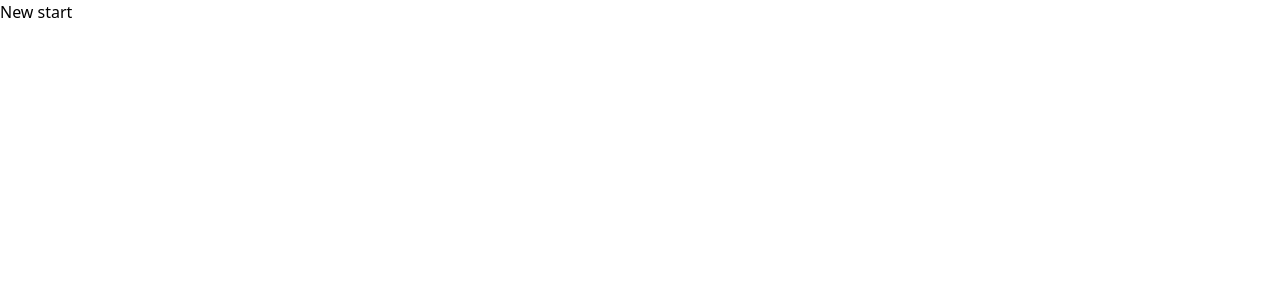
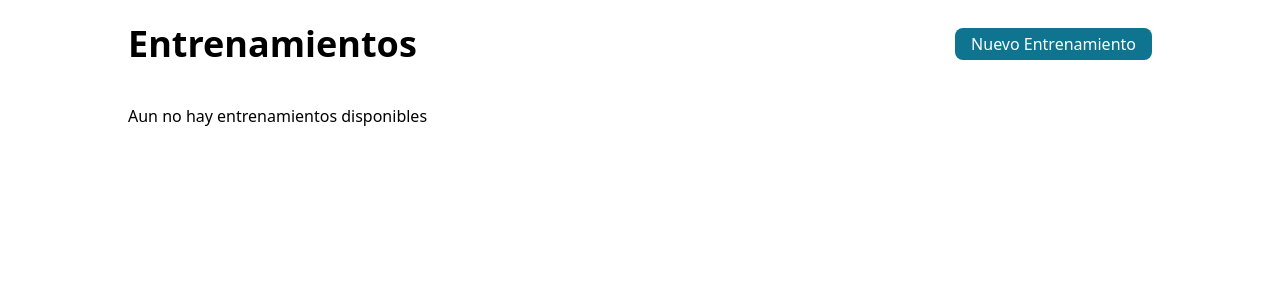
Before and after one commit to GuidoCarda/fitness-tracker, a React (Vite) app: page / in a window 1280 px wide. Shown: the top 300 px of the page. Built offline with nearby package versions, Linux system fonts and the light colour scheme.

Commit message:
new workout form, workouts list

```diff
--- a/src/App.jsx
+++ b/src/App.jsx
@@ -1,14 +1,86 @@
+import "./App.css";
 import { useState } from "react";
 
-import "./App.css";
-import exercisesList from "./exercices";
+function App() {
+  const [newWorkout, setNewWorkout] = useState(false);
+  const [workouts, setWorkouts] = useState([]);
 
-function App() {
+  console.log(workouts);
+
+  const toggleNewWorkout = () => {
+    setNewWorkout(!newWorkout);
+  };
+
   return (
     <div>
-      <h1>New start</h1>
+      <div className="max-w-5xl mx-auto pt-6">
+        <div className="flex items-center justify-between">
+          <h1 className="text-4xl font-bold ">Entrenamientos</h1>
+          <button
+            className="bg-cyan-700 text-white px-4 py-1 rounded-lg"
+            onClick={() => setNewWorkout(!newWorkout)}
+          >
+            Nuevo Entrenamiento
+          </button>
+        </div>
+
+        {newWorkout && (
+          <WorkoutInput
+            setWorkouts={setWorkouts}
+            workouts={workouts}
+            handleToggle={toggleNewWorkout}
+          />
+        )}
+
+        <ul className="flex flex-col gap-4 mt-10">
+          {workouts.length !== 0 ? (
+            workouts.map((workout, idx) => (
+              <li key={idx} className="border-2 border-neutral-500 h-24 p-4">
+                {workout.name}
+              </li>
+            ))
+          ) : (
+            <li>Aun no hay entrenamientos disponibles</li>
+          )}
+        </ul>
+      </div>
     </div>
   );
 }
 
+function WorkoutInput({ setWorkouts, workouts, handleToggle }) {
+  const [name, setName] = useState("");
+
+  const handleSubmit = (e) => {
+    e.preventDefault();
+    if (!name) return;
+    setWorkouts([...workouts, { name }]);
+    handleToggle();
+
+    setName("");
+  };
+
+  return (
+    <>
+      <form onSubmit={handleSubmit} className="border-2 px-3 py-6">
+        <h2 className="text-2xl">Nuevo Entrenamiento</h2>
+
+        <div className="flex flex-col">
+          <label htmlFor="">Nombre</label>
+          <input
+            className="border-2 border-neutral-600 rounded-md h-8"
+            type="text"
+            value={name}
+            onChange={(e) => setName(e.currentTarget.value)}
+          />
+        </div>
+
+        <button className="mt-4 bg-cyan-700 text-white px-4 py-1 rounded-lg">
+          Crear
+        </button>
+      </form>
+    </>
+  );
+}
+
 export default App;
```
